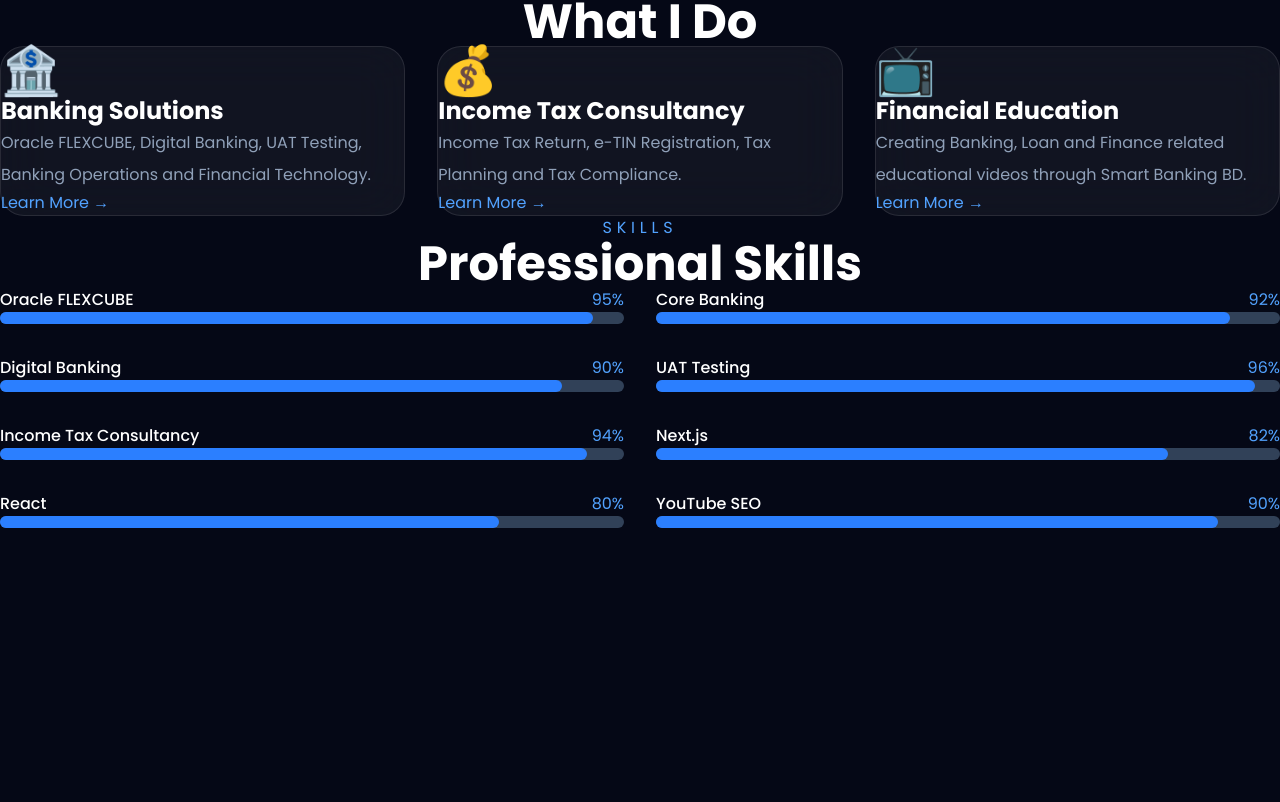
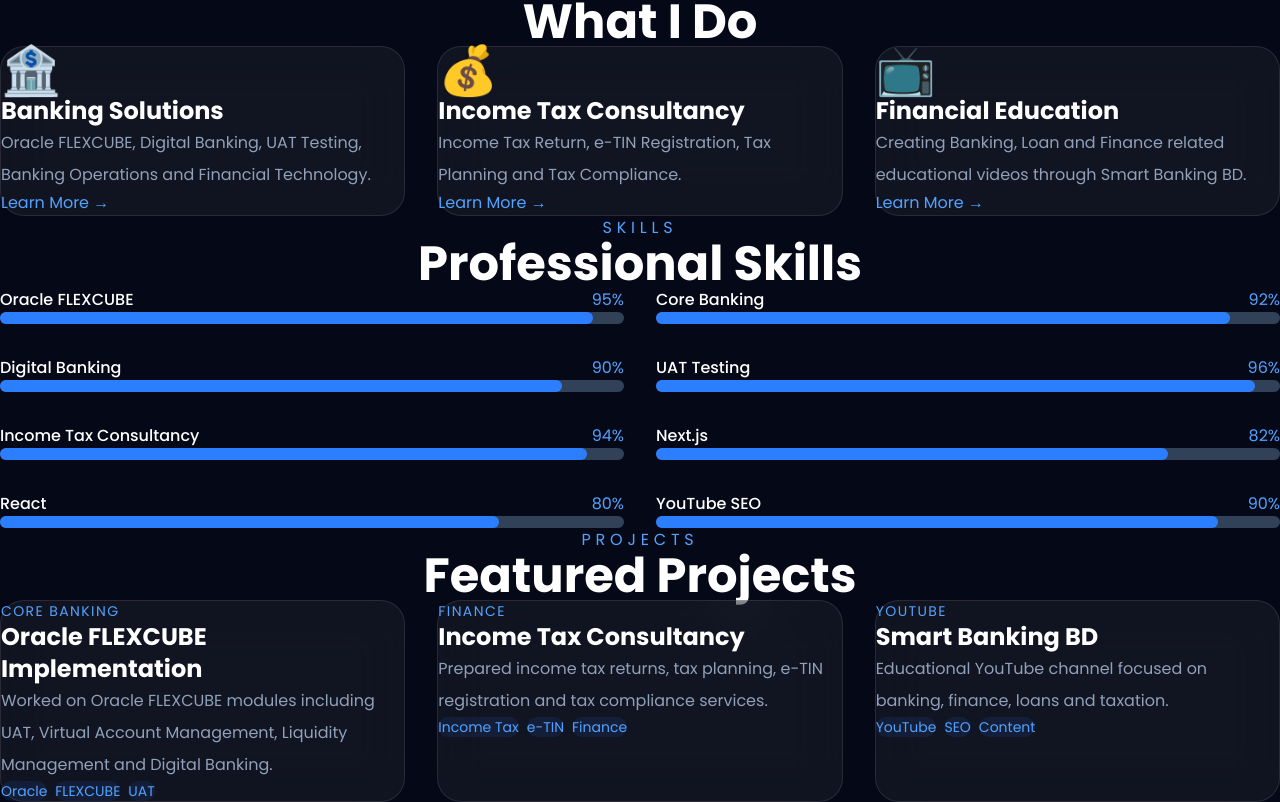
Before and after one commit to ifte121/ekhtiar-portfolio-pro, a Next.js app: page / in a window 1280 px wide. Shown: the part 1588-2390 px from the top of the page. Before the commit the page ends 2116 px from the top, so only its background shows below. Built offline with nearby package versions, Linux system fonts and the light colour scheme.

Commit message:
Add premium projects section

```diff
--- a/app/page.tsx
+++ b/app/page.tsx
@@ -4,6 +4,7 @@
 import Experience from "@/components/sections/experience";
 import Services from "@/components/sections/services";
 import Skills from "@/components/sections/skills";
+import Projects from "@/components/sections/projects";
 
 export default function Home() {
   return (
@@ -14,6 +15,7 @@
       <Experience />
       <Services />
       <Skills />
+      <Projects />
     </>
   );
 }
--- /dev/null
+++ b/components/sections/projects.tsx
@@ -0,0 +1,74 @@
+const projects = [
+  {
+    title: "Oracle FLEXCUBE Implementation",
+    category: "Core Banking",
+    description:
+      "Worked on Oracle FLEXCUBE modules including UAT, Virtual Account Management, Liquidity Management and Digital Banking.",
+    tech: ["Oracle", "FLEXCUBE", "UAT"],
+  },
+  {
+    title: "Income Tax Consultancy",
+    category: "Finance",
+    description:
+      "Prepared income tax returns, tax planning, e-TIN registration and tax compliance services.",
+    tech: ["Income Tax", "e-TIN", "Finance"],
+  },
+  {
+    title: "Smart Banking BD",
+    category: "YouTube",
+    description:
+      "Educational YouTube channel focused on banking, finance, loans and taxation.",
+    tech: ["YouTube", "SEO", "Content"],
+  },
+];
+
+export default function Projects() {
+  return (
+    <section
+      id="projects"
+      className="mx-auto max-w-7xl px-6 py-28"
+    >
+      <div className="text-center">
+        <p className="uppercase tracking-[0.3em] text-blue-400">
+          Projects
+        </p>
+
+        <h2 className="mt-5 text-5xl font-bold text-white">
+          Featured Projects
+        </h2>
+      </div>
+
+      <div className="mt-20 grid gap-8 lg:grid-cols-3">
+        {projects.map((project) => (
+          <div
+            key={project.title}
+            className="rounded-3xl border border-white/10 bg-white/5 p-8 backdrop-blur-xl transition duration-300 hover:-translate-y-2 hover:border-blue-500"
+          >
+            <p className="text-sm uppercase tracking-widest text-blue-400">
+              {project.category}
+            </p>
+
+            <h3 className="mt-4 text-2xl font-bold text-white">
+              {project.title}
+            </h3>
+
+            <p className="mt-5 leading-8 text-slate-400">
+              {project.description}
+            </p>
+
+            <div className="mt-6 flex flex-wrap gap-2">
+              {project.tech.map((item) => (
+                <span
+                  key={item}
+                  className="rounded-full bg-blue-500/10 px-4 py-2 text-sm text-blue-400"
+                >
+                  {item}
+                </span>
+              ))}
+            </div>
+          </div>
+        ))}
+      </div>
+    </section>
+  );
+}
```
